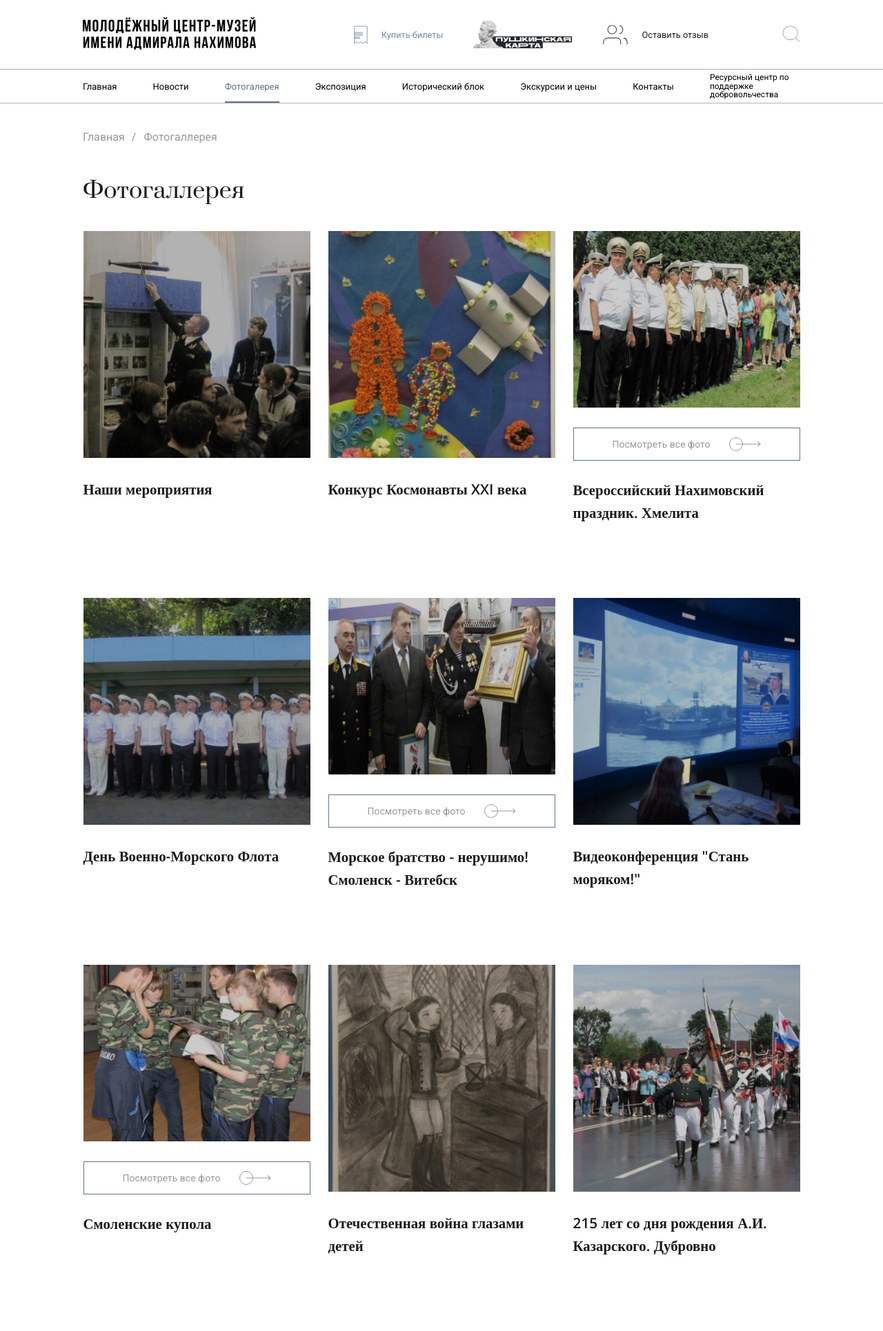
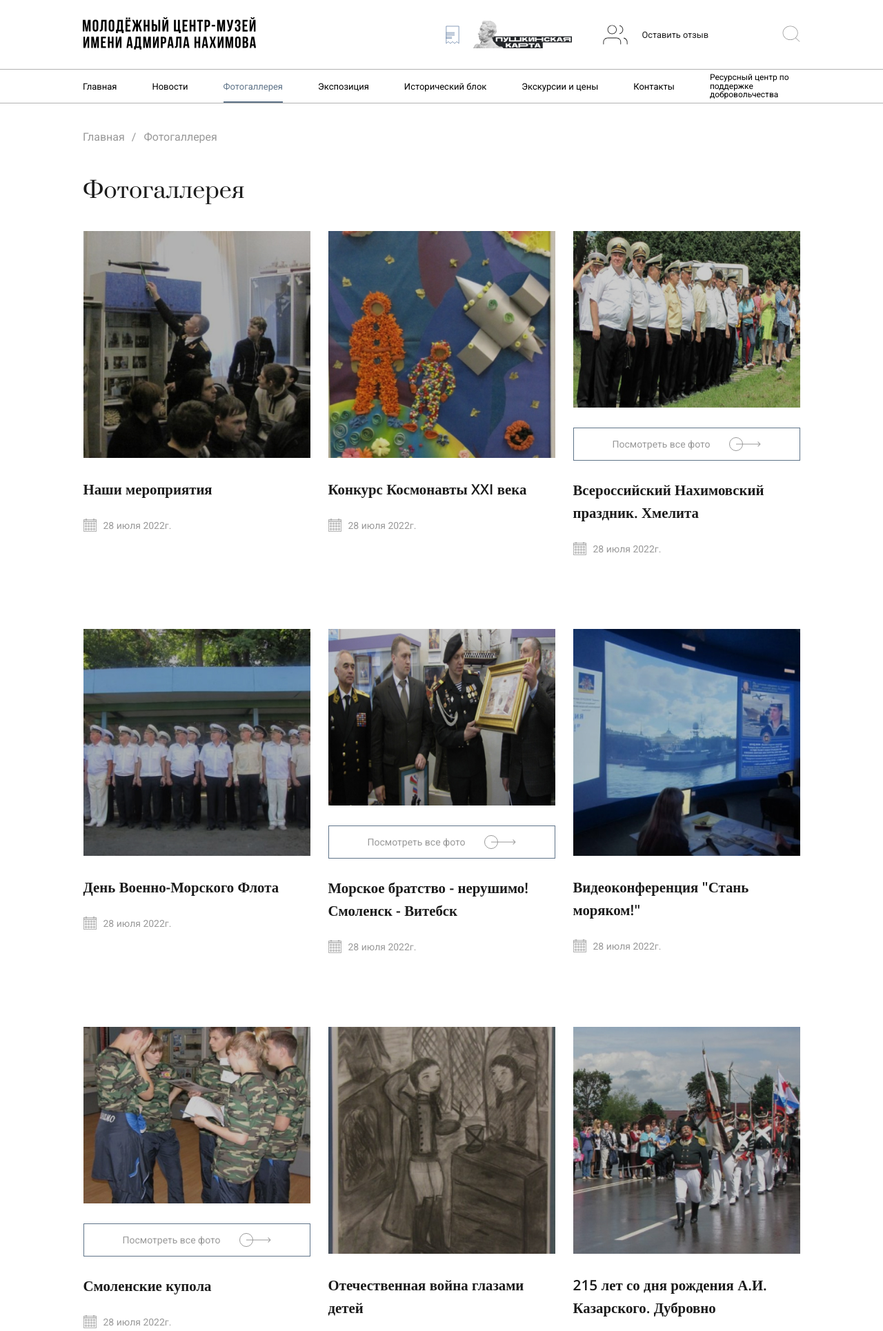
Before and after one commit to kkkovalchukkk/nMuseum, a PHP site: page /pages/photo.html in a window 1280 px wide. Shown: the top 1930 px of the page at 69% size. Run offline with PHP 8.4, Linux system fonts and the light colour scheme.

Commit message:
fixed bugs

```diff
--- a/pages/photo.html
+++ b/pages/photo.html
@@ -19,7 +19,7 @@
                 <a href="/pages/news.html" class="burger-nav-link">Новости</a>
             </li>
             <li class="burger-nav-item active">
-                <a href="/pages/photo.html" class="burger-nav-link">Фотогалерея</a>
+                <a href="/pages/photo.html" class="burger-nav-link">Фотогаллерея</a>
             </li>
             <li class="burger-nav-item">
                 <a href="/pages/expo.html" class="burger-nav-link">Экспозиция</a>
@@ -74,7 +74,7 @@
         <div class="top-header">
             <div class="wrapper">
                 <a href="/index.html" class="logo-link" role="banner">
-                    <img src="/assets/img/logo.svg" alt="МОЛОДЕЖНЫЙ ЦЕНТР-МУЗЕЙ ИМЕНИ АДМИРАЛА НАХИМОВА" class="logo">
+                    <img src="/assets/img/logo.svg" alt="МОЛОДеЖНЫЙ ЦЕНТР-МУЗЕЙ ИМЕНИ АДМИРАЛА НАХИМОВА" class="logo">
                 </a>
                 <button class="burger menu"
                     onclick="this.classList.toggle('opened');this.setAttribute('aria-expanded', this.classList.contains('opened'))"
@@ -93,15 +93,10 @@
                             class="nav-link" role="link" target="_blank">
                             <span class="icon ticket-icon">
                             </span>
-                            Купить билеты
-                        </a>
-                    </li>
-                    <li class="nav-item">
-                        <a href="https://widget.afisha.yandex.ru/w/sessions/MjQwNjF8MjgyODg2fDMyNjc3MHwxNjcwMjA5MjAwMDAw?clientKey=e7ac5c3a-96aa-4bb3-85c4-f74ed8b0bb73&widgetName=w1"
-                            class="nav-link" role="link" target="_blank">
                             <span class="icon pushkin-icon"></span>
                         </a>
                     </li>
+
                     <li class="nav-item">
                         <a href="#" class="nav-link nav-link-join" role="link">
                             <span class="icon join-icon"></span>
@@ -118,10 +113,12 @@
             <div class="wrapper">
                 <ul class="second-nav-list">
                     <li class="nav-item">
-                        <a href="#" class="nav-link" role="link">
+                        <a href="https://widget.afisha.yandex.ru/w/sessions/MjQwNjF8MjgyODg2fDMyNjc3MHwxNjcwMjA5MjAwMDAw?clientKey=e7ac5c3a-96aa-4bb3-85c4-f74ed8b0bb73&widgetName=w1"
+                            class="nav-link" role="link">
                             <span class="icon ticket-icon">
                             </span>
-                            Купить билеты
+                            <span class="icon pushkin-icon"></span>
+                        </a>
                         </a>
                     </li>
                     <li class="nav-item">
@@ -136,25 +133,25 @@
                         <li class="nav-item ">
                             <a href="/index.html" class="nav-link" role="link">Главная</a>
                         </li>
-                        <li class="nav-item">
+                        <li class="nav-item ">
                             <a href="/pages/news.html" class="nav-link" role="link">Новости</a>
                         </li>
                         <li class="nav-item active">
-                            <a href="/pages/photo.html" class="nav-link" role="link">Фотогалерея</a>
+                            <a href="/pages/photo.html" class="nav-link" role="link">Фотогаллерея</a>
                         </li>
-                        <li class="nav-item">
+                        <li class="nav-item ">
                             <a href="/pages/expo.html" class="nav-link" role="link">Экспозиция</a>
                         </li>
-                        <li class="nav-item">
+                        <li class="nav-item ">
                             <a href="/pages/history.html" class="nav-link" role="link">Исторический блок</a>
                         </li>
                         <li class="nav-item">
                             <a href="/pages/prices.html" class="nav-link" role="link">Экскурсии и цены</a>
                         </li>
-                        <li class="nav-item">
+                        <li class="nav-item ">
                             <a href="/pages/contacts.html" class="nav-link" role="link">Контакты</a>
                         </li>
-                        <li class="nav-item nav-item-mo ">
+                        <li class="nav-item nav-item-mo">
                             <a href="/pages/r-center.html" class="nav-link ">Ресурсный центр по поддержке
                                 добровольчества</a>
                         </li>
@@ -185,6 +182,10 @@
                         <a href="#" class="cat-link" role="link">
                             <h4 class="cat-name">Наши мероприятия</h4>
                         </a>
+                        <div class="date">
+                            <span class="icon calendar-icon"></span>
+                            28 июля 2022г.
+                        </div>
                     </li>
                     <li class="photo-item">
                         <a href="#" class="img-link">
@@ -193,7 +194,10 @@
                         <a href="#" class="cat-link" role="link">
                             <h4 class="cat-name">Конкурс Космонавты XXI века</h4>
                         </a>
-
+                        <div class="date">
+                            <span class="icon calendar-icon"></span>
+                            28 июля 2022г.
+                        </div>
                     </li>
                     <li class="photo-item">
                         <a href="#" class="img-link">
@@ -217,6 +221,10 @@
                         <a href="#" class="cat-link">
                             <h4 class="cat-name">Всероссийский Нахимовский праздник. Хмелита</h4>
                         </a>
+                        <div class="date">
+                            <span class="icon calendar-icon"></span>
+                            28 июля 2022г.
+                        </div>
                     </li>
                     <li class="photo-item">
                         <a href="#" class="img-link">
@@ -225,6 +233,10 @@
                         <a href="#" class="cat-link">
                             <h4 class="cat-name">День Военно-Морского Флота</h4>
                         </a>
+                        <div class="date">
+                            <span class="icon calendar-icon"></span>
+                            28 июля 2022г.
+                        </div>
                     </li>
                     <li class="photo-item">
                         <a href="#" class="img-link">
@@ -247,6 +259,10 @@
                         <a href="#" class="cat-link">
                             <h4 class="cat-name">Морское братство - нерушимо! Смоленск - Витебск</h4>
                         </a>
+                        <div class="date">
+                            <span class="icon calendar-icon"></span>
+                            28 июля 2022г.
+                        </div>
                     </li>
                     <li class="photo-item">
                         <a href="#" class="img-link">
@@ -255,6 +271,10 @@
                         <a href="#" class="cat-link">
                             <h4 class="cat-name">Видеоконференция "Стань моряком!"</h4>
                         </a>
+                        <div class="date">
+                            <span class="icon calendar-icon"></span>
+                            28 июля 2022г.
+                        </div>
                     </li>
                     <li class="photo-item">
                         <a href="#" class="img-link">
@@ -276,6 +296,10 @@
                         <a href="#" class="cat-link">
                             <h4 class="cat-name">Смоленские купола</h4>
                         </a>
+                        <div class="date">
+                            <span class="icon calendar-icon"></span>
+                            28 июля 2022г.
+                        </div>
                     </li>
                     <li class="photo-item">
                         <a href="#" class="img-link">
@@ -284,6 +308,10 @@
                         <a href="#" class="cat-link">
                             <h4 class="cat-name">Отечественная война глазами детей</h4>
                         </a>
+                        <div class="date">
+                            <span class="icon calendar-icon"></span>
+                            28 июля 2022г.
+                        </div>
                     </li>
                     <li class="photo-item">
                         <a href="#" class="img-link">
@@ -293,6 +321,10 @@
                         <a href="#" class="cat-link">
                             <h4 class="cat-name">215 лет со дня рождения А.И. Казарского. Дубровно </h4>
                         </a>
+                        <div class="date">
+                            <span class="icon calendar-icon"></span>
+                            28 июля 2022г.
+                        </div>
                     </li>
                 </ul>
                 <button class="load-btn">Смотреть еще</button>
--- a/scripts/seeMore.js
+++ b/scripts/seeMore.js
@@ -5,7 +5,7 @@
         hide.hide();
         more.click(function () {
             hide.slideToggle();
-            more.text(more.text() == "Скрыть" ? "Показать еще" : "Скрыть");
+            more.text(more.text() == "Скрыть" ? "Показать еще >" : "Скрыть");
         });
     }
 });
--- a/styles/index.css
+++ b/styles/index.css
@@ -1646,6 +1646,14 @@
 .gallery .photo-list .photo-item .see-all svg circle {
   stroke: #999;
 }
+.gallery .photo-list .photo-item .date {
+  font-family: "Roboto";
+  font-style: normal;
+  font-weight: 400;
+  font-size: 14px;
+  line-height: 16px;
+  color: #999999;
+}
 .gallery .load-btn {
   margin-top: 139px;
   margin-bottom: 91px;
--- a/styles/pages/prices.scss
+++ b/styles/pages/prices.scss
@@ -149,8 +149,8 @@
         margin-bottom: 3.3125rem;
         font-family: "Prata" !important;
         font-weight: 400;
-        font-size: 2rem;
-        line-height: 2.6875rem;
+        font-size: 16px;
+        line-height: 38px;
         color: $dark;
     }
 
```
Also changed, not shown: other parts of styles/index.css (+35 -8 lines), index.html (+5 -8 lines), pages/contacts.html (+11 -14 lines), pages/expo.html (+12 -15 lines), pages/history.html (+61 -30 lines), pages/news-detail.html (+12 -15 lines), pages/news.html (+12 -15 lines), pages/prices.html (+14 -17 lines), pages/r-center.html (+14 -17 lines), styles/index.scss (+35 -1 lines), styles/pages/history.scss (+1 -6 lines), styles/pages/photo.css (+8 -0 lines), styles/pages/photo.scss (+17 -10 lines), 2 other files.
